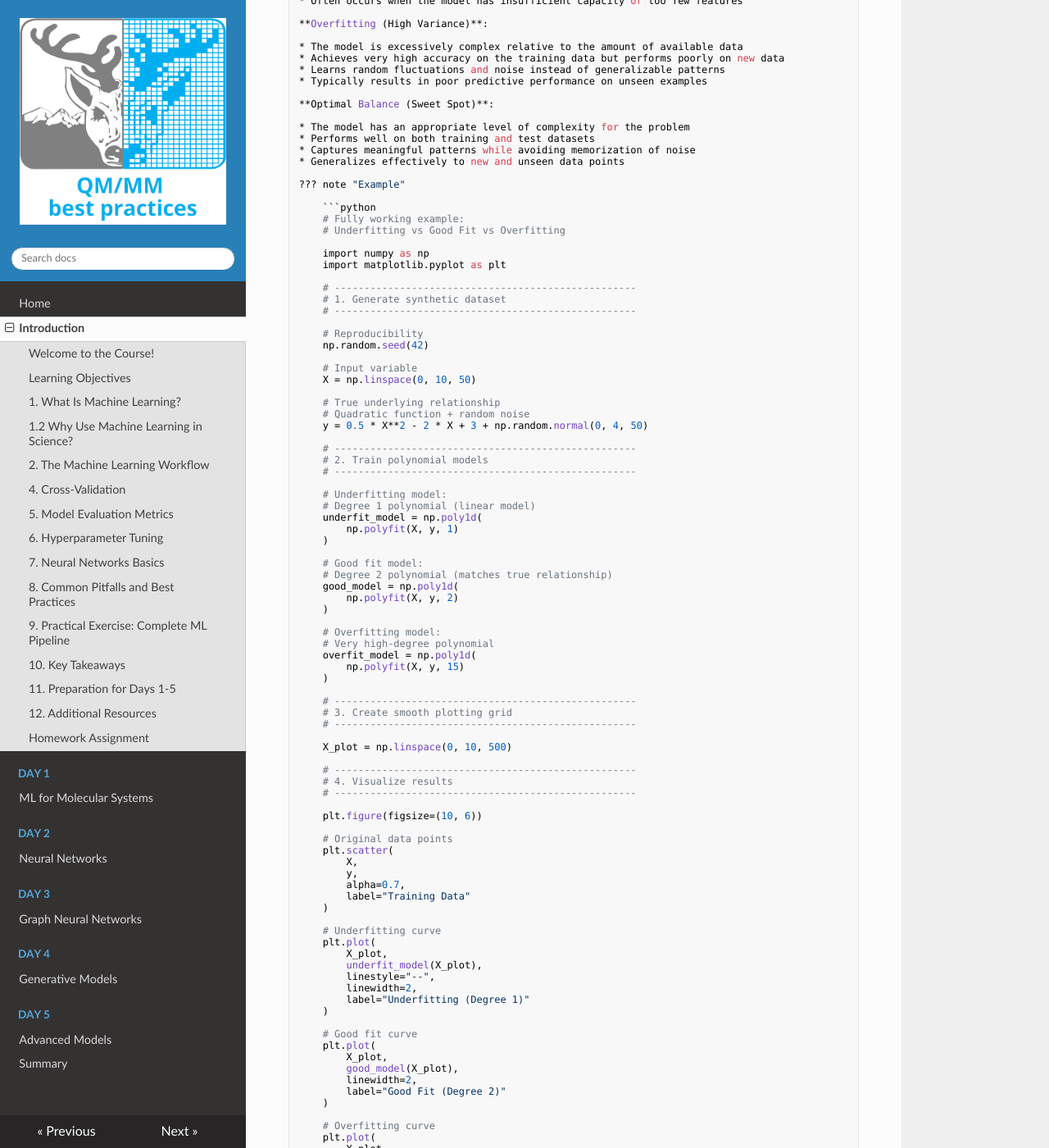
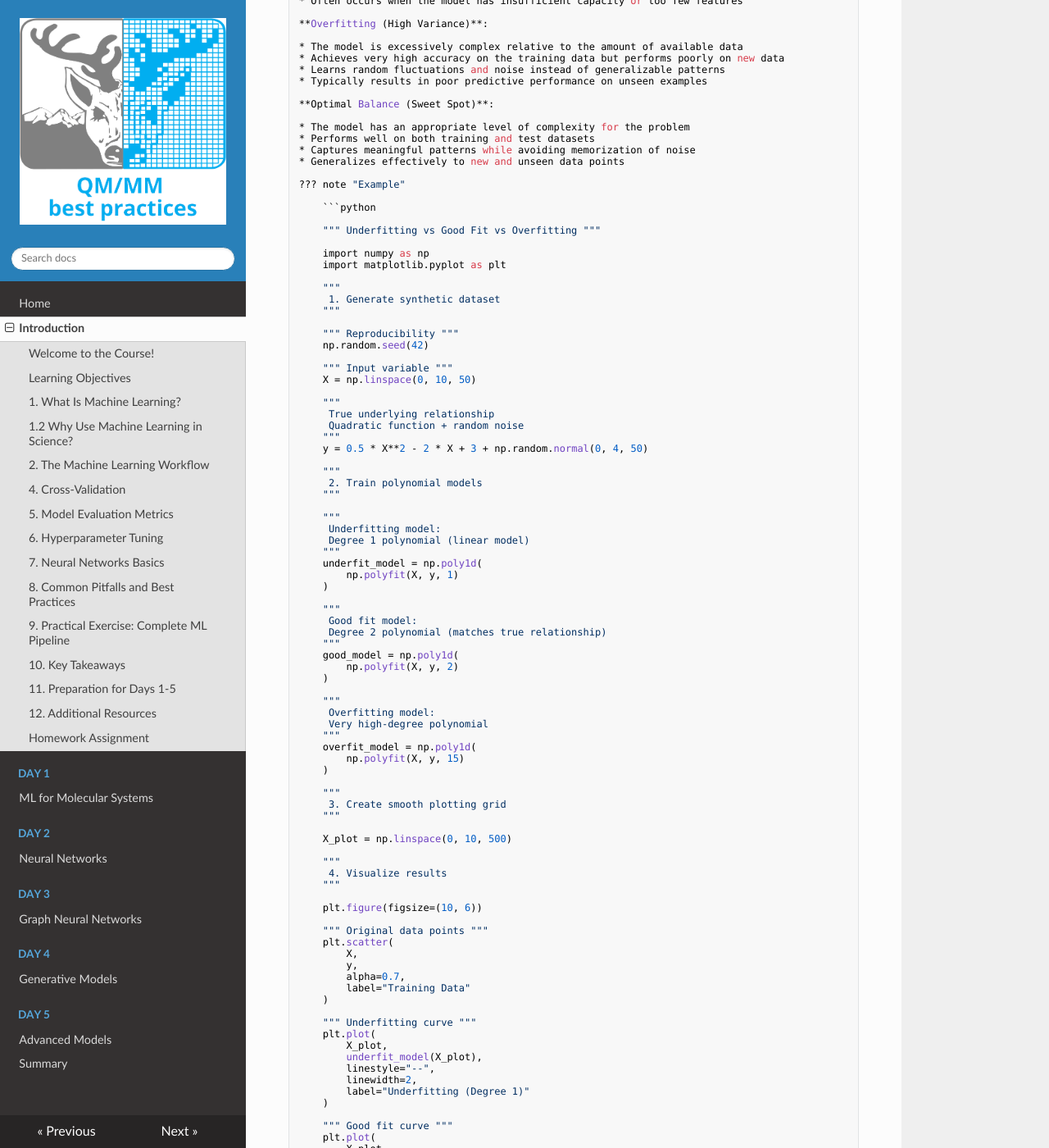
Before and after one commit to pojeda/course-mlmd, an MkDocs documentation site: the page built from docs/day0.md, in a window 1280 px wide and 1400 px high, scrolled down 8699 px. Shown: the whole window at 82% size. Built offline with MkDocs 1.6.1, drawn with Linux system fonts in a browser that asks for light colours; nearby versions of some CDN libraries; some of the changed text lies outside the part shown.

Commit message:
Introduction

````diff
--- a/docs/day0.md
+++ b/docs/day0.md
@@ -868,61 +868,69 @@ better evaluate model generalization to new chemical structures.
 ??? note "Example"
 
     ```python
-    # Fully working example:
-    # Underfitting vs Good Fit vs Overfitting
+
+    """ Underfitting vs Good Fit vs Overfitting """
 
     import numpy as np
     import matplotlib.pyplot as plt
 
-    # ---------------------------------------------------
-    # 1. Generate synthetic dataset
-    # ---------------------------------------------------
-
-    # Reproducibility
+    """
+     1. Generate synthetic dataset
+    """
+
+    """ Reproducibility """
     np.random.seed(42)
 
-    # Input variable
+    """ Input variable """
     X = np.linspace(0, 10, 50)
 
-    # True underlying relationship
-    # Quadratic function + random noise
+    """
+     True underlying relationship
+     Quadratic function + random noise
+    """
     y = 0.5 * X**2 - 2 * X + 3 + np.random.normal(0, 4, 50)
 
-    # ---------------------------------------------------
-    # 2. Train polynomial models
-    # ---------------------------------------------------
-
-    # Underfitting model:
-    # Degree 1 polynomial (linear model)
+    """
+     2. Train polynomial models
+    """
+
+    """
+     Underfitting model:
+     Degree 1 polynomial (linear model)
+    """
     underfit_model = np.poly1d(
         np.polyfit(X, y, 1)
     )
 
-    # Good fit model:
-    # Degree 2 polynomial (matches true relationship)
+    """
+     Good fit model:
+     Degree 2 polynomial (matches true relationship)
+    """
     good_model = np.poly1d(
         np.polyfit(X, y, 2)
     )
 
-    # Overfitting model:
-    # Very high-degree polynomial
+    """
+     Overfitting model:
+     Very high-degree polynomial
+    """
     overfit_model = np.poly1d(
         np.polyfit(X, y, 15)
     )
 
-    # ---------------------------------------------------
-    # 3. Create smooth plotting grid
-    # ---------------------------------------------------
+    """
+     3. Create smooth plotting grid
+    """
 
     X_plot = np.linspace(0, 10, 500)
 
-    # ---------------------------------------------------
-    # 4. Visualize results
-    # ---------------------------------------------------
+    """
+     4. Visualize results
+    """
 
     plt.figure(figsize=(10, 6))
 
-    # Original data points
+    """ Original data points """
     plt.scatter(
         X,
         y,
@@ -930,7 +938,7 @@ better evaluate model generalization to new chemical structures.
         label="Training Data"
     )
 
-    # Underfitting curve
+    """ Underfitting curve """
     plt.plot(
         X_plot,
         underfit_model(X_plot),
@@ -939,7 +947,7 @@ better evaluate model generalization to new chemical structures.
         label="Underfitting (Degree 1)"
     )
 
-    # Good fit curve
+    """ Good fit curve """
     plt.plot(
         X_plot,
         good_model(X_plot),
@@ -947,7 +955,7 @@ better evaluate model generalization to new chemical structures.
         label="Good Fit (Degree 2)"
     )
 
-    # Overfitting curve
+    """ Overfitting curve """
     plt.plot(
         X_plot,
         overfit_model(X_plot),
@@ -956,9 +964,9 @@ better evaluate model generalization to new chemical structures.
         label="Overfitting (Degree 15)"
     )
 
-    # ---------------------------------------------------
-    # 5. Labels and formatting
-    # ---------------------------------------------------
+    """
+     5. Labels and formatting
+    """
 
     plt.xlabel("Input Feature")
     plt.ylabel("Target Value")
````
